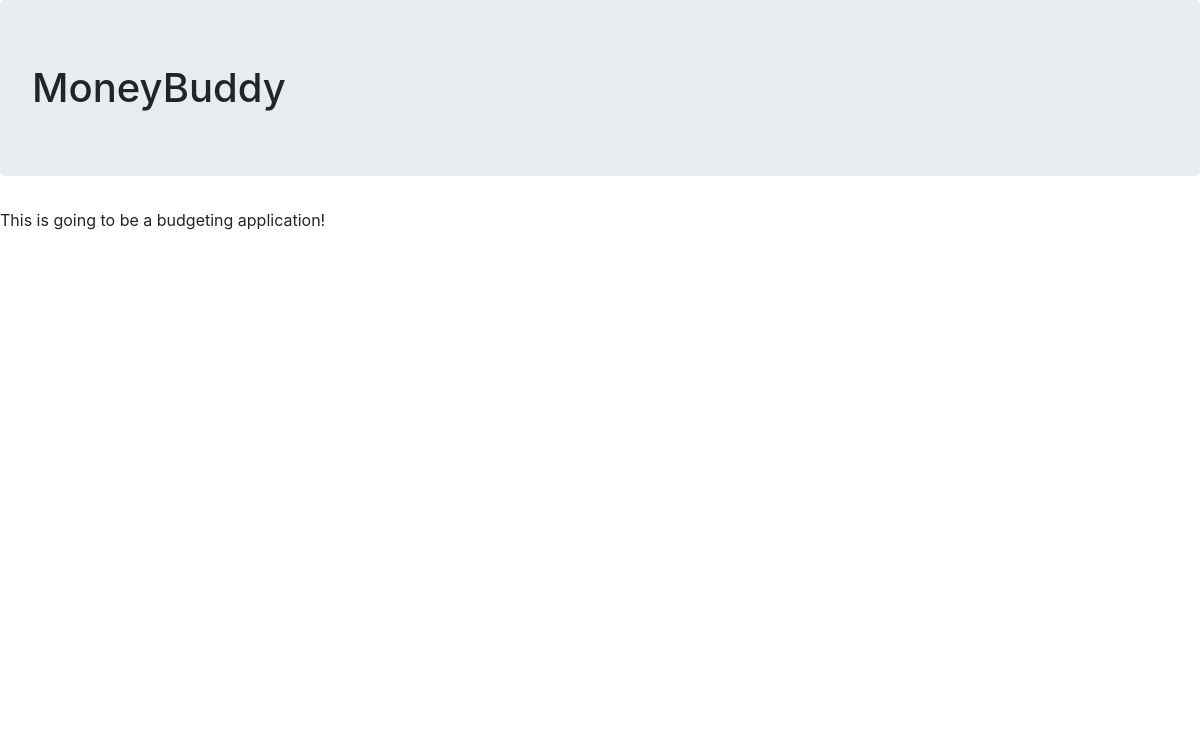
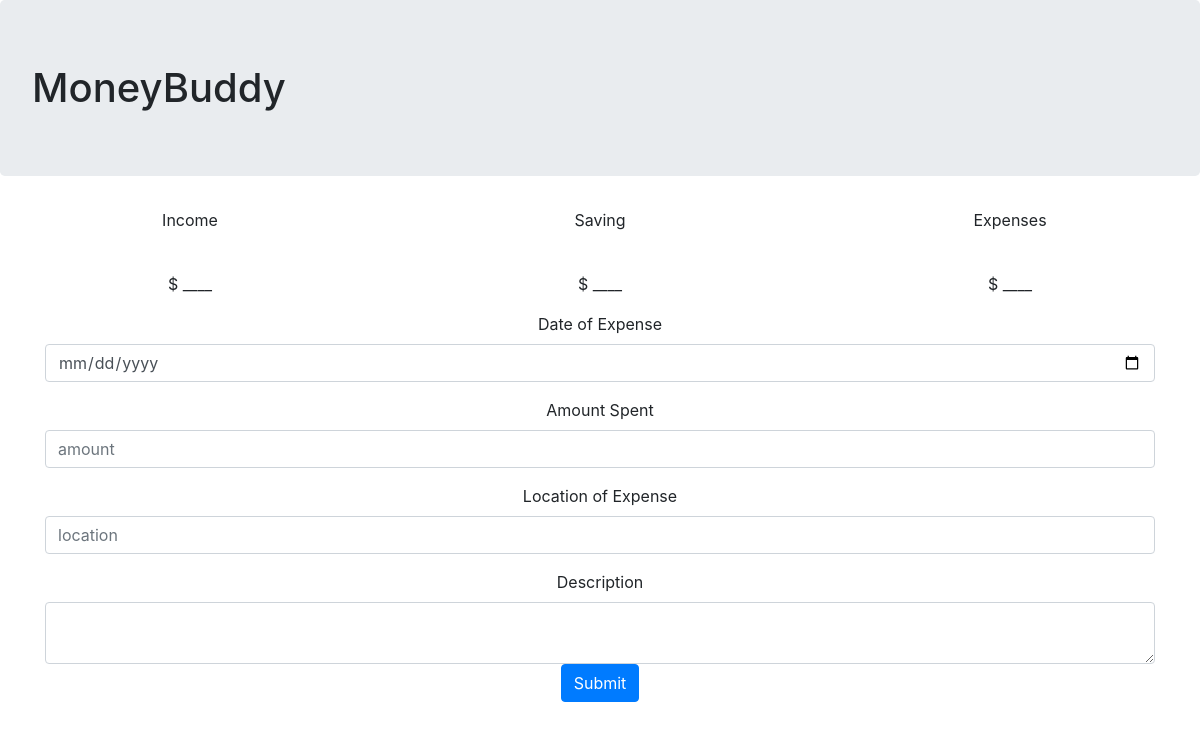
Before and after one commit to daniel-mina97/MoneyBuddy, an Electron app: page app/html/index.html in a window 1200 px wide. Drawn offline with Linux system fonts and the light colour scheme.

Commit message:
Added template content to page.
Added a section for row-overviews and a form to the html. Along with this a few css rules were added.

```diff
--- /dev/null
+++ b/app/css/main.css
@@ -0,0 +1,7 @@
+.category-overview {
+    text-align: center;
+}
+
+#ipcForm {
+    text-align: center;
+}
--- a/app/html/index.html
+++ b/app/html/index.html
@@ -4,10 +4,45 @@
         <meta chatset="utf-8">
         <title>MoneyBuddy</title>
         <link rel="stylesheet" href="../../bootstrap-4.3.1/css/bootstrap.min.css">
+        <link rel="stylesheet" href="../css/main.css">
     </head>
     <body>
         <h1 class="jumbotron">MoneyBuddy</h1>
-        <p>This is going to be a budgeting application!</p>
+        <section class="row overviews">
+            <div class="col-md-4 category-overview">
+                <p>Income</p><br>
+                <p>$ ____</p>
+            </div>
+            <div class="col-md-4 category-overview">
+                <p>Saving</p><br>
+                <p>$ ____</p>
+            </div>
+            <div class="col-md-4 category-overview">
+                <p>Expenses</p><br>
+                <p>$ ____</p>
+            </div>
+        </section>
+        <section class="container">
+            <form action="#" id="ipcForm">
+                <div class="form-group">
+                    <label for="form-expense-date">Date of Expense</label>
+                    <input type="date" class="form-control" id="form-date-submit" required>
+                </div>
+                <div class="form-group">
+                    <label for="form-expense-amount">Amount Spent</label>
+                    <input type="number" step="0.01" class="form-control" id="form-expense-amount" min="0.01" placeholder="amount" required>
+                </div>
+                <div class="form-group">
+                    <label for="form-expense-location">Location of Expense</label>
+                    <input type="text" class="form-control" id="form-expense-location" placeholder="location">
+                </div>
+                <div>
+                    <label for="form-expense-description">Description</label>
+                    <textarea class="form-control"id="form-expense-description"></textarea>
+                </div>
+                <button type="submit" class="btn btn-primary" id="submit">Submit</button>
+            </form>
+        </section>
         <script>
             require('../js/renderer.js');
         </script>
```
